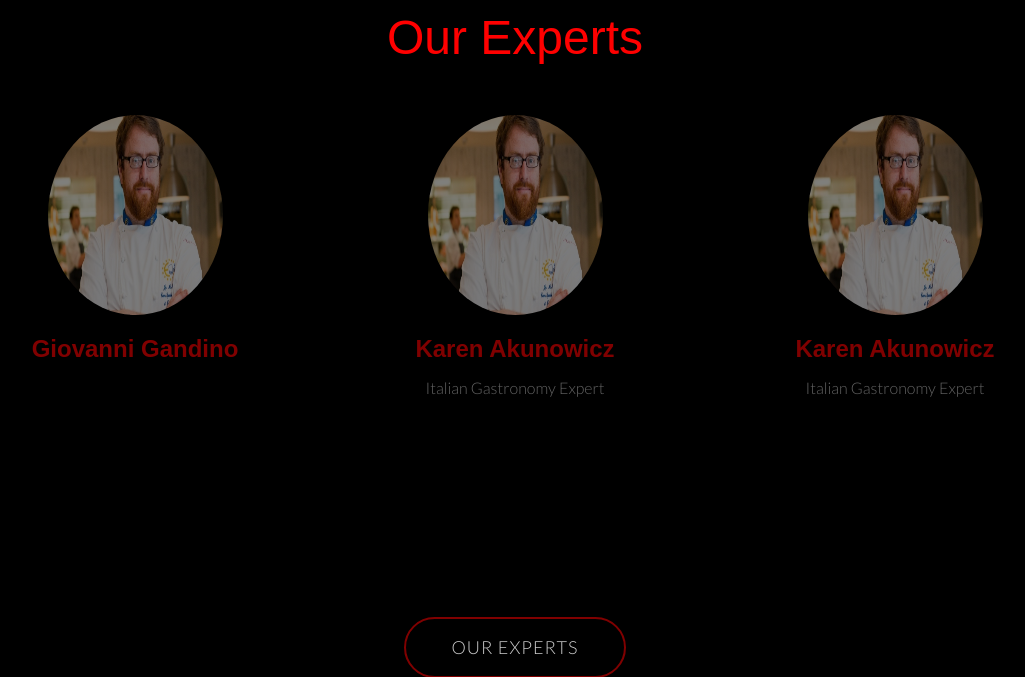
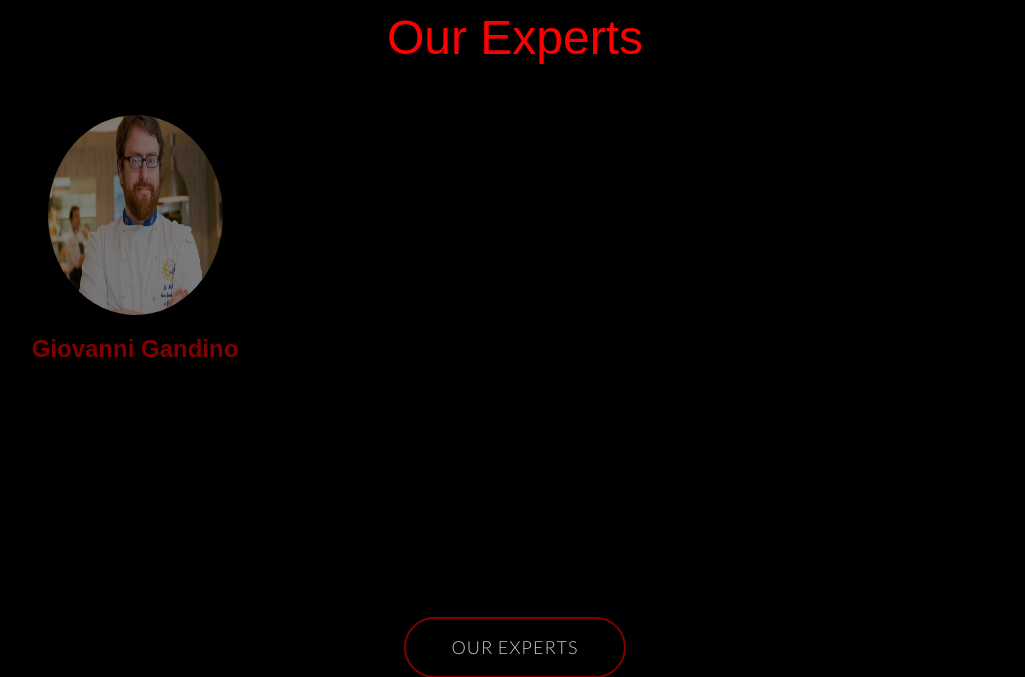
Before and after one commit to mmhashim139/cuisinier-academy, a Django app: page / in a window 1280 px wide. Shown: the part 1942-2619 px from the top of the page, without its empty margins (125-1150 px from the left). Run offline with Django 3.2, Linux system fonts and the light colour scheme; data comes from the database, SQL or seed files in the repository; some libraries are stand-ins or nearby versions; some web fonts are replaced.

Commit message:
remove workshops and expert exampls from home page to render only from DB

```diff
--- a/home/templates/home/index.html
+++ b/home/templates/home/index.html
@@ -40,18 +40,6 @@
                         </a>
                     </div>
                     {% endfor %}
-                    <div class="row">
-                        <a class=" workshop-img-bg" href="#">
-                            <h2>Workshop Main Title</h2>
-                            <p>Lorem ipsum dolor sit amet consectetur adipisicing.</p>
-                        </a>
-                    </div>
-                    <div class="row">
-                        <a class=" workshop-img-bg" href="#">
-                            <h2>Workshop Main Title</h2>
-                            <p>Lorem ipsum dolor sit amet consectetur adipisicing.</p>
-                        </a>
-                    </div>
                 </div>
             </div>
         </div>
@@ -87,21 +75,6 @@
                 </a>
             </div>
             {% endfor %}
-            <div class="col-lg-4 expert-card">
-                <a href="#" class="expert-link">
-                    <img
-                     class="rounded-circle text-center expert-img" src="../../../media/chef1.jpg" alt="" />
-                    <h4 class="text-center">Karen Akunowicz</h4>
-                    <p class="text-center">Italian Gastronomy Expert</p>
-                </a>
-            </div>
-            <div class="col-lg-4 expert-card">
-                <a href="#" class="expert-link">
-                    <img class="rounded-circle text-center expert-img" src="../../../media/chef1.jpg" alt="" />
-                    <h4 class="text-center">Karen Akunowicz</h4>
-                    <p class="text-center">Italian Gastronomy Expert</p>
-                </a>
-            </div>
         </div>
     </div>
 </section>
--- a/home/views.py
+++ b/home/views.py
@@ -5,8 +5,8 @@ from workshops.models import Workshop
 
 
 def index(request):
-    experts = Expert.objects.all()
-    workshops = Workshop.objects.all()
+    experts = Expert.objects.all()[:3]
+    workshops = Workshop.objects.all()[:4]
     context = {
         'experts': experts,
         'workshops': workshops,
```
